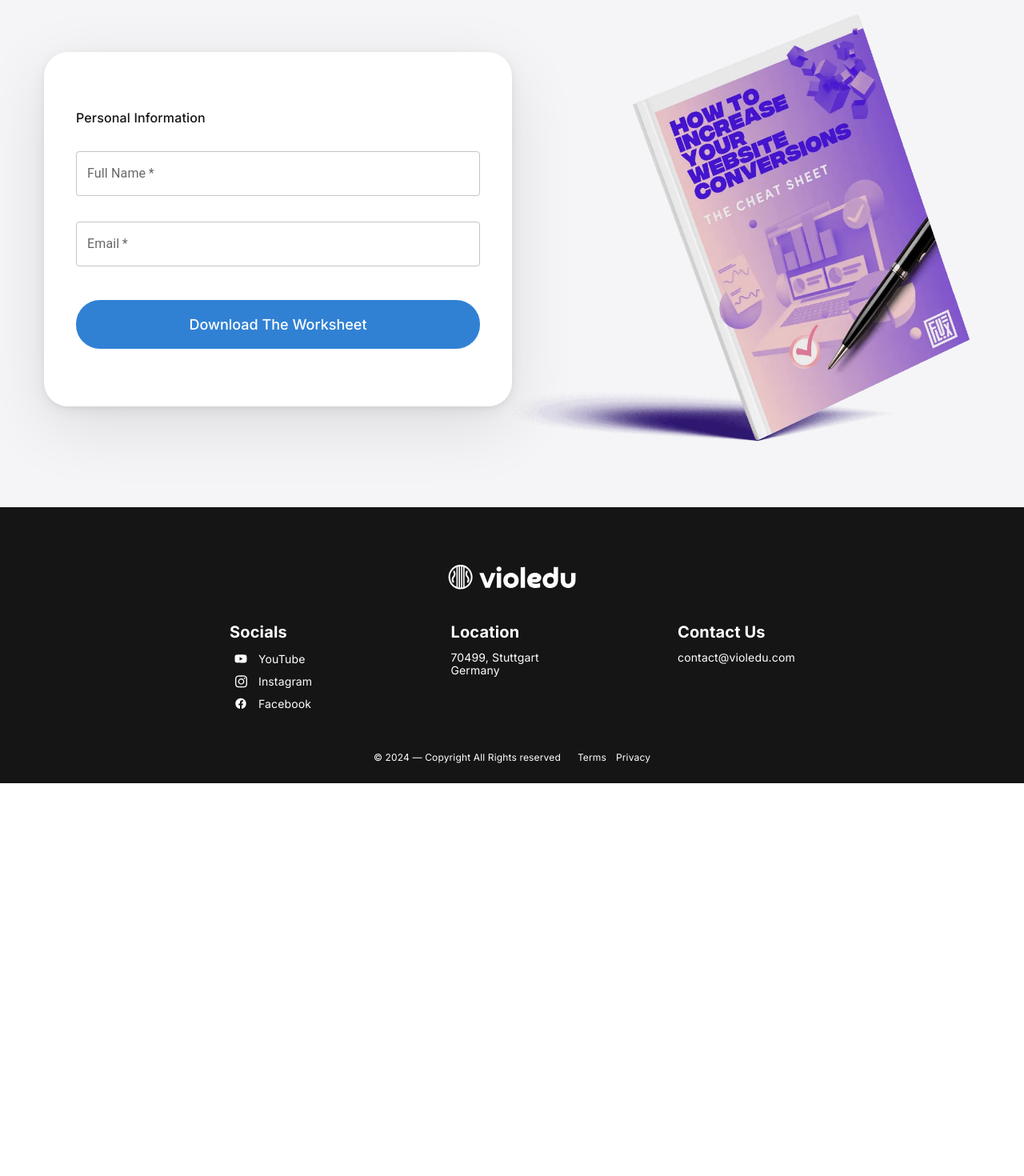
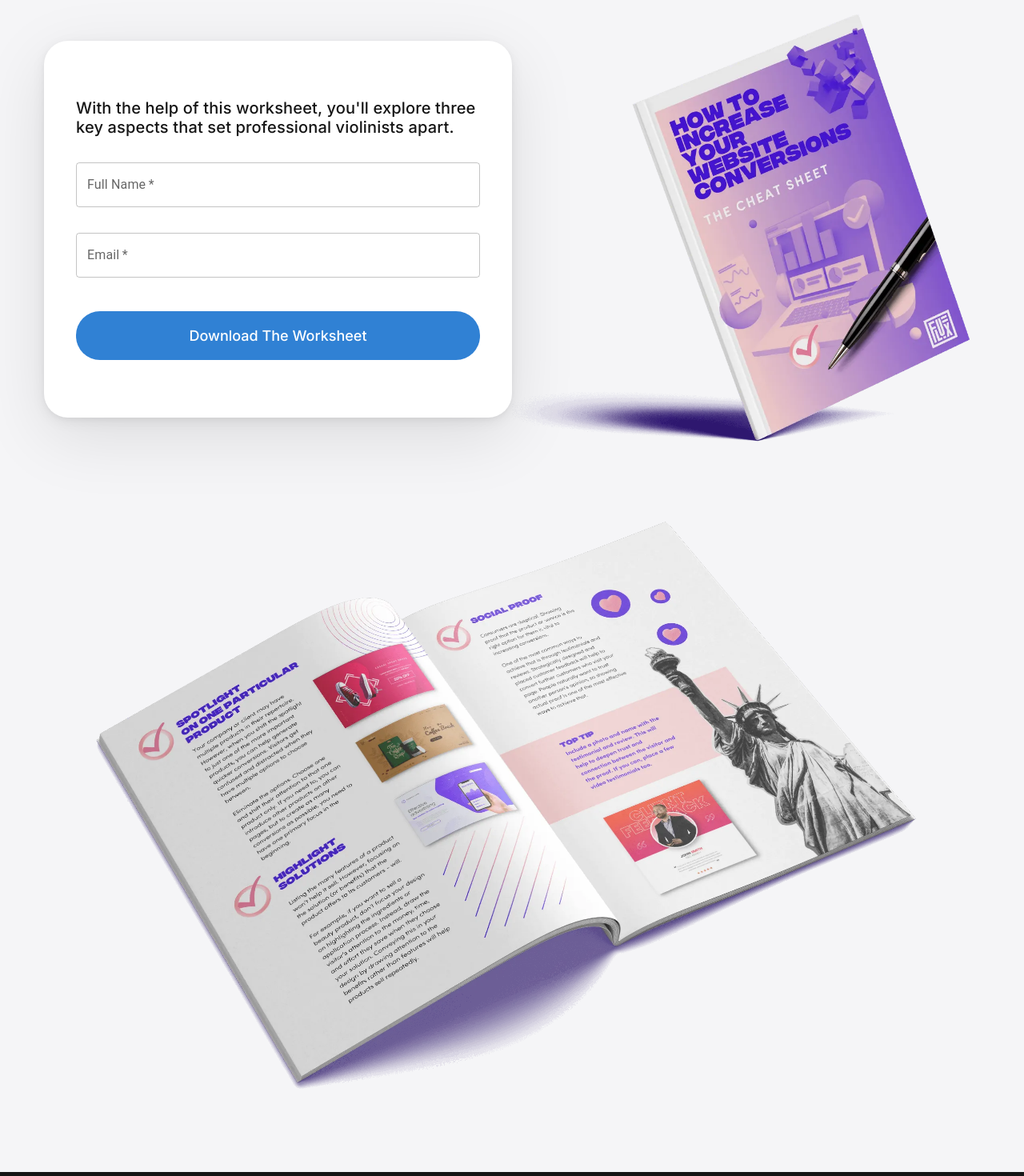
Before and after one commit to Violedu/violedu, a Next.js app: page /resources/worksheet in a window 1280 px wide. Shown: the part 340-1810 px from the top of the page at 80% size. Before the commit the page ends 1319 px from the top, so only its background shows below. Built offline with nearby package versions, Linux system fonts and the light colour scheme.

Commit message:
added open worksheet image

```diff
--- a/pages/resources/worksheet.module.css
+++ b/pages/resources/worksheet.module.css
@@ -105,6 +105,7 @@
   align-items: flex-start;
   justify-content: flex-start;
   gap: var(--gap-13xl);
+  font-size: var(--font-size-xl);
 }
 
 .name {
@@ -125,6 +126,11 @@
   font-family: var(--font-inter);
   color: var(--color-white);
   text-align: left;
+}
+
+.secondImage {
+  width: 100%;
+  max-width: 1100px;
 }
 
 .button {
@@ -172,6 +178,11 @@
     order: -1; /* Move the image above the form */
     max-width: 700px;
   }
+
+  .secondImage {
+    width: 100%;
+    max-width: 700px;
+  }
 }
 
 @media screen and (max-width: 744px) {
--- a/pages/resources/worksheet.tsx
+++ b/pages/resources/worksheet.tsx
@@ -11,10 +11,12 @@ import styles from "./worksheet.module.css";
 const Worksheet: NextPage = () => {
   const headlineRef = useRef<HTMLDivElement>(null);
   const formRef = useRef<HTMLDivElement>(null);
-  const imageRef = useRef<HTMLImageElement>(null); // Ref for the image
+  const imageRef = useRef<HTMLImageElement>(null); // Ref for the first image
+  const secondImageRef = useRef<HTMLImageElement>(null); // Ref for the second image
   const [hasAnimatedHeadline, setHasAnimatedHeadline] = useState(false);
   const [hasAnimatedForm, setHasAnimatedForm] = useState(false);
-  const [hasAnimatedImage, setHasAnimatedImage] = useState(false); // State for image animation
+  const [hasAnimatedImage, setHasAnimatedImage] = useState(false); // State for first image animation
+  const [hasAnimatedSecondImage, setHasAnimatedSecondImage] = useState(false); // State for second image animation
 
   const router = useRouter();
 
@@ -74,6 +76,10 @@ const Worksheet: NextPage = () => {
             animate(imageRef.current, { opacity: [0, 1], y: [24, 0] }, { duration: 0.8, delay: 0.2 });
             setHasAnimatedImage(true);
           }
+          if (secondImageRef.current && !hasAnimatedSecondImage) {
+            animate(secondImageRef.current, { opacity: [0, 1], y: [24, 0] }, { duration: 0.8, delay: 0.2 });
+            setHasAnimatedSecondImage(true);
+          }
         }
       });
     };
@@ -89,6 +95,9 @@ const Worksheet: NextPage = () => {
     if (imageRef.current) {
       observer.observe(imageRef.current);
     }
+    if (secondImageRef.current) {
+      observer.observe(secondImageRef.current);
+    }
 
     return () => {
       if (headlineRef.current) {
@@ -100,8 +109,11 @@ const Worksheet: NextPage = () => {
       if (imageRef.current) {
         observer.unobserve(imageRef.current);
       }
+      if (secondImageRef.current) {
+        observer.unobserve(secondImageRef.current);
+      }
     };
-  }, [hasAnimatedHeadline, hasAnimatedForm, hasAnimatedImage]);
+  }, [hasAnimatedHeadline, hasAnimatedForm, hasAnimatedImage, hasAnimatedSecondImage]);
 
   return (
     <>
@@ -133,7 +145,7 @@ const Worksheet: NextPage = () => {
                 <div className={styles.forms}>
                   <div className={styles.personalInfo}>
                     <div className={styles.personalInformation}>
-                      Personal Information
+                      With the help of this worksheet, you'll explore three key aspects that set professional violinists apart.
                     </div>
                     <TextField
                       className={`${styles.name} ${errors.fullName ? styles.error : ""}`}
@@ -168,10 +180,17 @@ const Worksheet: NextPage = () => {
               className={styles.worksheetImg}
               alt=""
               src="/worksheet_cover.png"
-              ref={imageRef} // Add ref to the image
-              style={{ opacity: 0, transform: 'translateY(24px)' }} // Initial styles
+              ref={imageRef}
+              style={{ opacity: 0, transform: 'translateY(24px)' }}
             />
           </div>
+          <img
+            className={styles.secondImage}
+            alt="Open Worksheet"
+            src="/open_worksheet.png"
+            ref={secondImageRef}
+            style={{ opacity: 0, transform: 'translateY(24px)' }}
+          />
         </div>
         <GeneralFooter />
       </div>
```
Also changed, not shown: public/open_worksheet.png (added).
